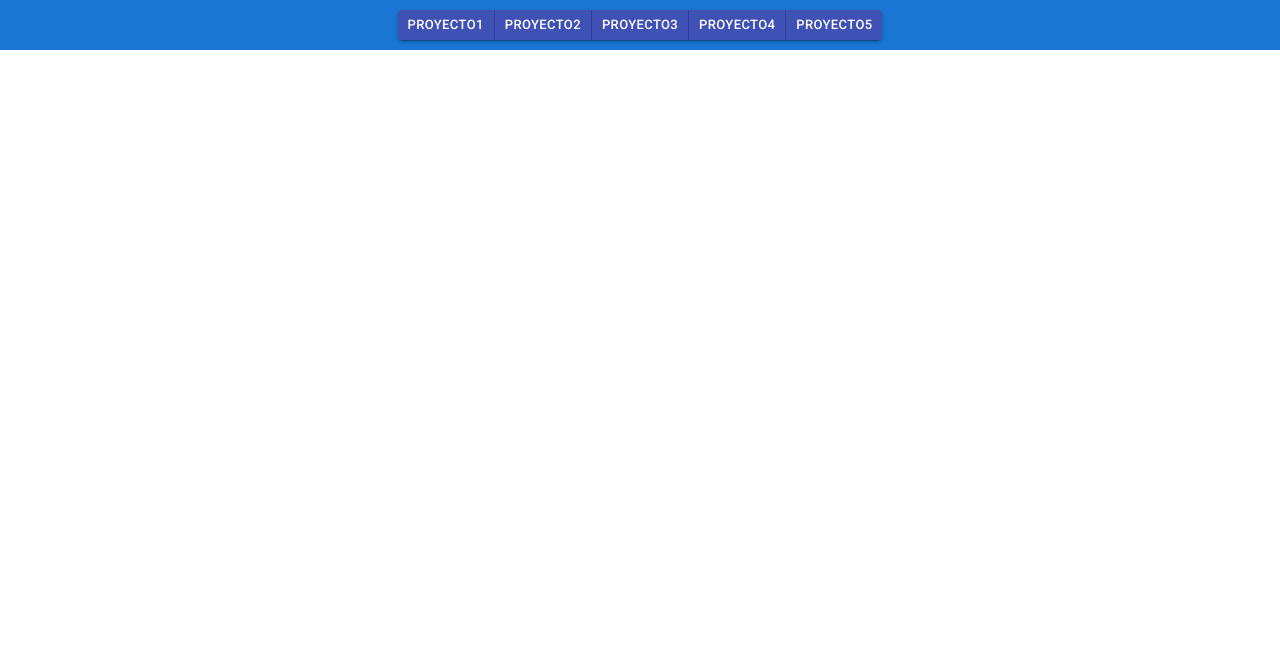
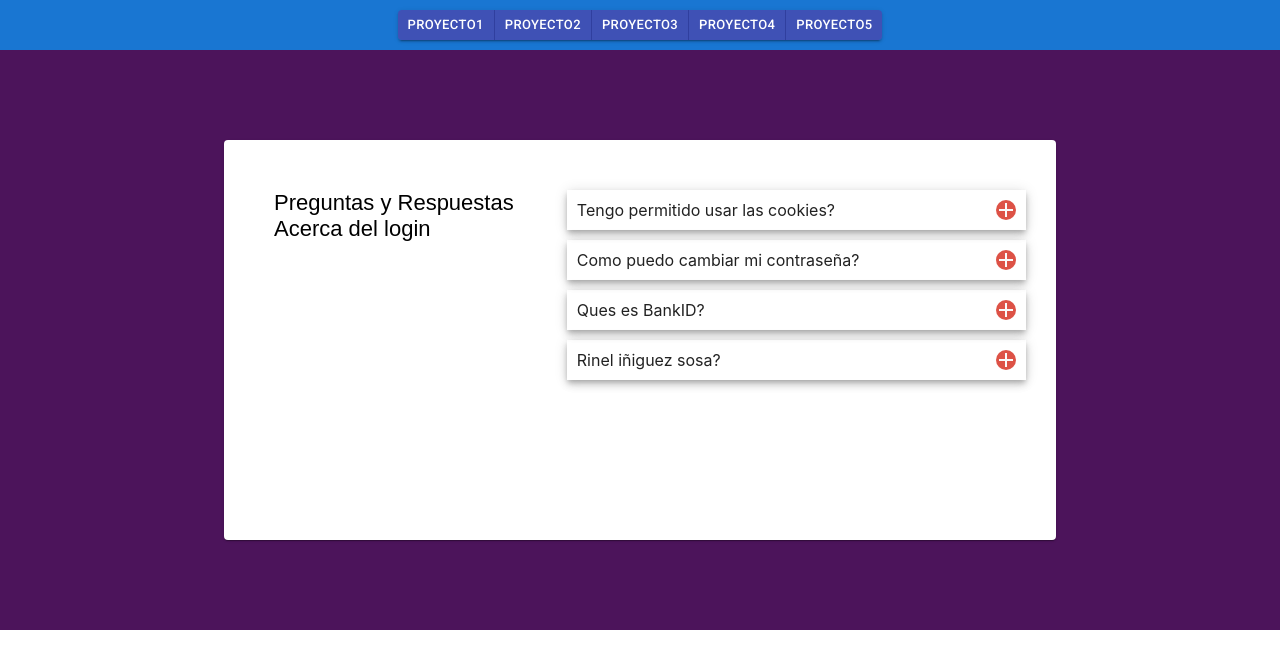
Before and after one commit to rineliniguezsosa/Practicando-react, a React (Create React App) app: page /Proyecto5 in a window 1280 px wide. Shown: the top 668 px of the page. Built offline with nearby package versions, Linux system fonts and the light colour scheme.

Commit message:
Acordion menu

```diff
--- a/src/App.css
+++ /dev/null
@@ -1,38 +0,0 @@
-.App {
-  text-align: center;
-}
-
-.App-logo {
-  height: 40vmin;
-  pointer-events: none;
-}
-
-@media (prefers-reduced-motion: no-preference) {
-  .App-logo {
-    animation: App-logo-spin infinite 20s linear;
-  }
-}
-
-.App-header {
-  background-color: #282c34;
-  min-height: 100vh;
-  display: flex;
-  flex-direction: column;
-  align-items: center;
-  justify-content: center;
-  font-size: calc(10px + 2vmin);
-  color: white;
-}
-
-.App-link {
-  color: #61dafb;
-}
-
-@keyframes App-logo-spin {
-  from {
-    transform: rotate(0deg);
-  }
-  to {
-    transform: rotate(360deg);
-  }
-}
--- /dev/null
+++ b/src/Componentes/Componentesp5/Box1.js
@@ -0,0 +1,18 @@
+import React from 'react'
+import Box from '@material-ui/core/Box'
+
+function Box1() {
+    return (
+        <Box style={{width:"40%",height:"300px"}}>
+            <span style={{fontSize:"22px",color:"#000",fontFamily:"sans-serif"}}>
+                Preguntas y Respuestas
+            </span>
+            <br></br>
+            <span style={{fontSize:"22px",color:"#000",fontFamily:"sans-serif"}}>
+                Acerca del login
+            </span>
+        </Box>
+    )
+}
+
+export default Box1
--- /dev/null
+++ b/src/Componentes/Componentesp5/Box2.js
@@ -0,0 +1,19 @@
+import React, { useState } from 'react';
+import Preguntas from './Preguntas'
+import Box from '@material-ui/core/Box'
+import Datos from './Datos'
+
+function Box2() {
+    const [data] = useState(Datos)
+    return (
+        <Box style={{width:"60%",display:"flex",flexDirection:"column"}} >
+            {
+                data.map((item)=>{
+                    return <Preguntas key={item.id} {...item}></Preguntas>
+                })
+            }
+        </Box>
+    )
+}
+
+export default Box2
--- /dev/null
+++ b/src/Componentes/Componentesp5/Datos.js
@@ -0,0 +1,26 @@
+
+const Datos = [
+    {
+        id:0,
+        question:"Tengo permitido usar las cookies?",
+        respuesta:"Lorem Ipsum is simply dummy text of the printing and typesetting industry. Lorem Ipsum has been the industry's",
+    },
+    {
+        id:1,
+        question:"Como puedo cambiar mi contraseña?",
+        respuesta:"It is a long established fact that a reader will be distracted by the readable content of a page when looking at its layout. ",
+    },
+    {
+        id:2,
+        question:"Ques es BankID?",
+        respuesta:"There are many variations of passages of Lorem Ipsum available, but the majority have suffered alteration in some form",
+    },
+    {
+        id:2,
+        question:"Rinel iñiguez sosa?",
+        respuesta:"There are many variations of passages of Lorem Ipsum available, but the majority have suffered alteration in some form",
+    },
+
+]
+
+export default Datos;
--- /dev/null
+++ b/src/Componentes/Componentesp5/Preguntas.js
@@ -0,0 +1,24 @@
+import React, { useState } from 'react';
+import Box from '@material-ui/core/Box'
+import Avatar from '@material-ui/core/Avatar'
+import AddIcon from '@material-ui/icons/Add';
+import RemoveIcon from '@material-ui/icons/Remove';
+
+function Preguntas({question,respuesta}) {
+    const [show, setShow] = useState(false)
+    return (
+        <Box boxShadow="5" style={{width:"100%",padding:"10px",marginBottom:"10px"}}>
+            <Box style={{display:"flex",justifyContent:"space-between"}}>
+                <span>{question}</span>
+                <Avatar onClick={()=> setShow(!show)} style={{width:"20px",height:"20px",backgroundColor:"#DD5246"}}>
+
+                    {show ? <RemoveIcon></RemoveIcon> : <AddIcon ></AddIcon> }
+
+                </Avatar>
+            </Box>
+            {show && <span>{respuesta}</span>}
+        </Box>
+    )
+}
+
+export default Preguntas
--- a/src/Componentes/Proyecto5.js
+++ b/src/Componentes/Proyecto5.js
@@ -1,11 +1,24 @@
 import React from 'react'
+import Box from '@material-ui/core/Box'
+import Box1 from './Componentesp5/Box1'
+import Box2 from './Componentesp5/Box2'
+import Paper from '@material-ui/core/Paper';
+import { withStyles } from '@material-ui/core/styles'
+import { useStyles } from '../Styleproyecto5/Style'
 
-function Proyecto5(){
+
+function Proyecto5(props){
+    const {classes} = props
     return(
-        <div>
+        <Box className={classes.position}>
+            <Paper className={classes.boxes}>
 
-        </div>
+                <Box1></Box1>
+                <Box2></Box2>
+
+            </Paper>
+        </Box>
     )
 }
 
-export default Proyecto5
+export default withStyles(useStyles)(Proyecto5)
--- a/src/Styleproyecto5/Style.js
+++ b/src/Styleproyecto5/Style.js
@@ -1,26 +1,21 @@
 
 
 export const useStyles = () =>({
-    navegacion:{
+    position:{
+        display:"flex",
+        justifyContent:"center",
+        alignItems:"center",
+        backgroundColor:"#4C145B",
         width:"100%",
-        height:"50px",
+        height:"580px",
+    },
+    boxes:{
         display:"flex",
         flexDirection:"row",
-        alignItems:"center",
-        justifyContent:"center",
+        width:"65%",
+        padding:"50px",
+        backgroundColor:"#FFF",
+        boxSizing:"border-box",
     },
-    texto:{
-        textDecoration:"none",
-        fontFamily:"sans-serif",
-        color:"#000",
-    },
-    about:{
-        width:"100%",
-        height:"520px",
-        display:"flex",
-        flexDirection:"column",
-        alignItems:"center",
-        justifyContent:"center",
-        backgroundColor:"#E7EAED",
-    },
+
 })
```
Also changed, not shown: src/Imagenes/proyecto5.png (added).
